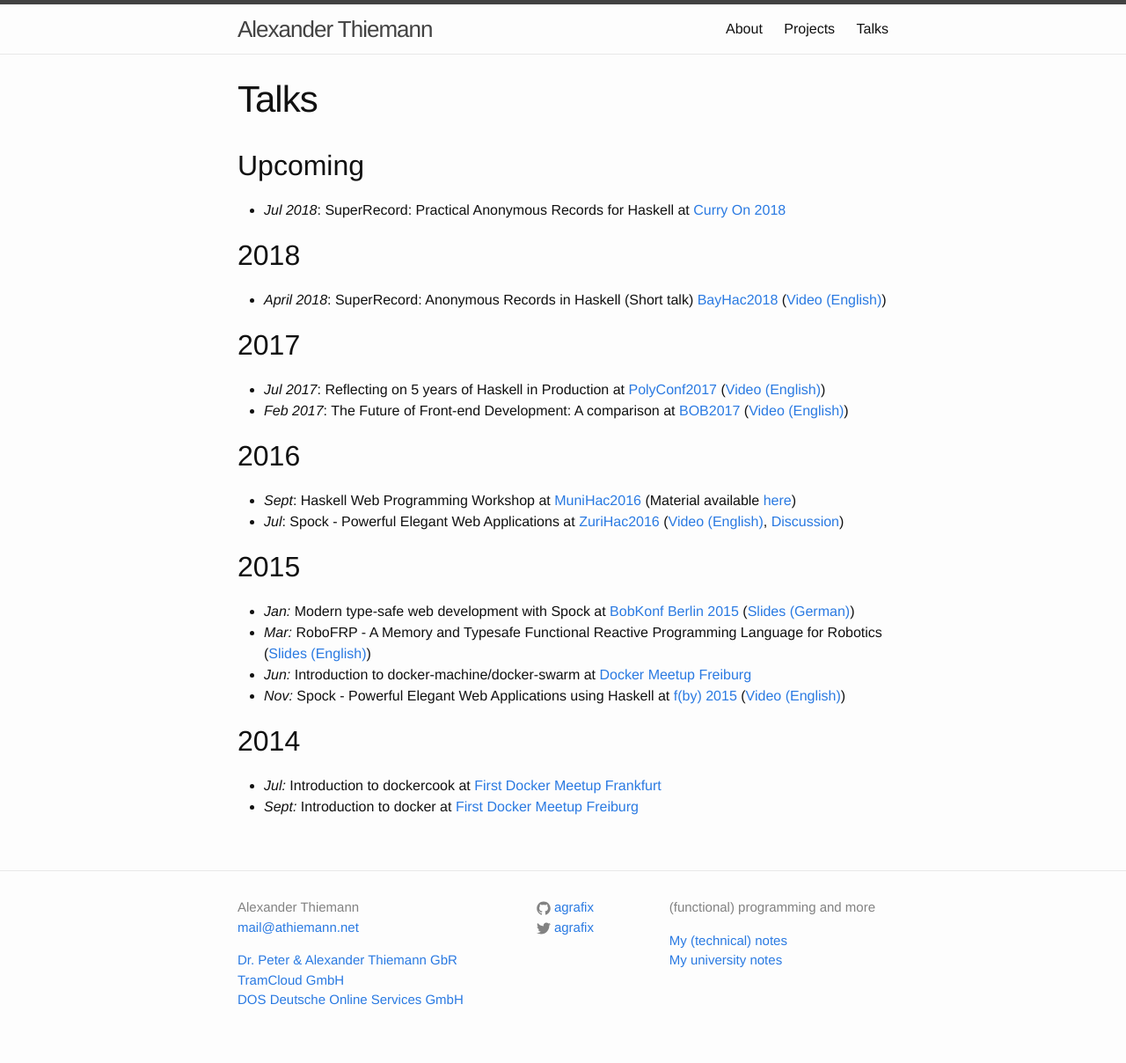
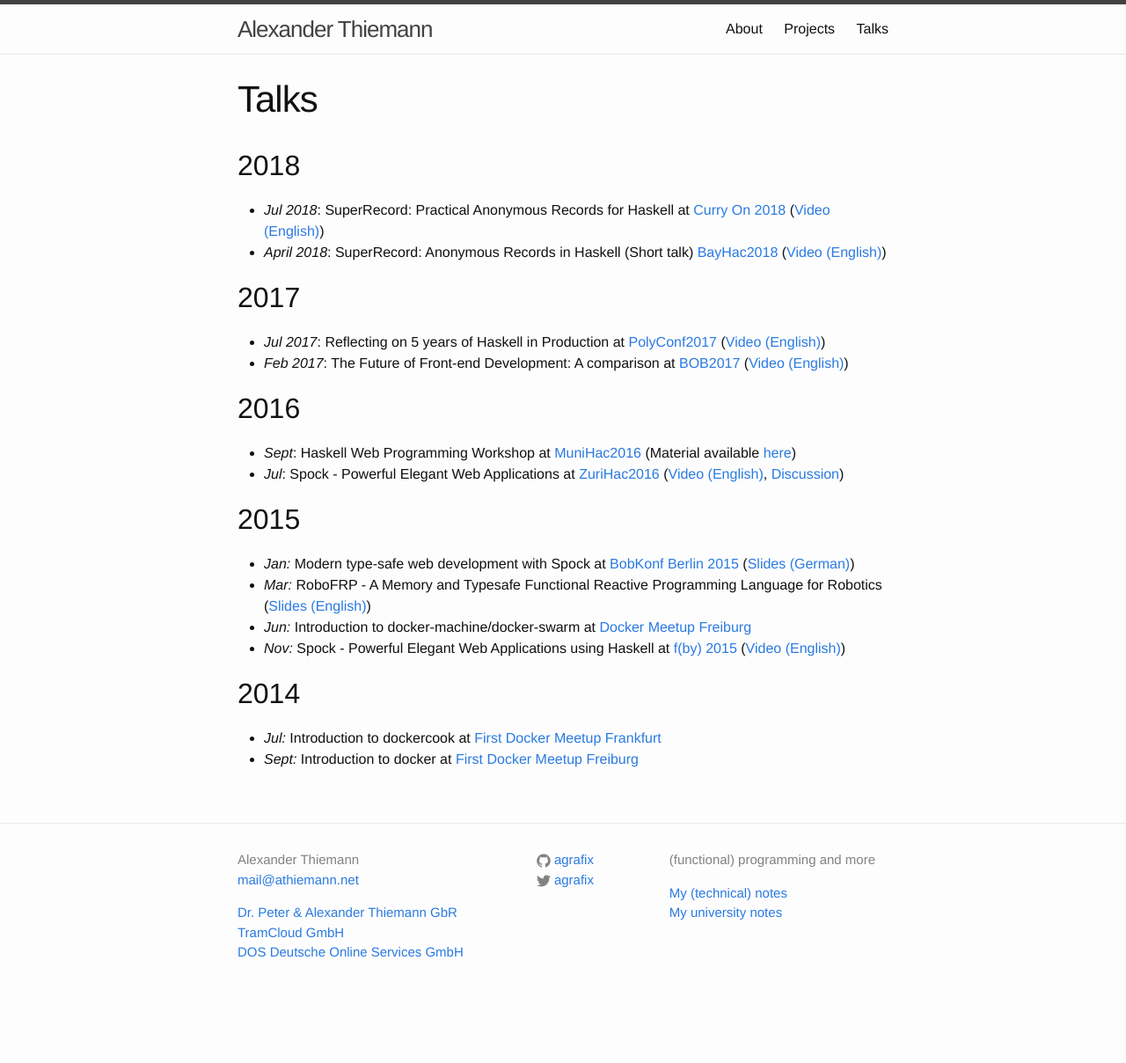
Before and after one commit to agrafix/homepage, a Jekyll site: the page built from talks.md, in a window 1280 px wide. Shown: the whole page at 88% size. Built offline with Jekyll 4.4.1, drawn with Linux system fonts in a browser that asks for light colours; after the commit the page ends 1154 px from its top, so only the background shows below that.

Commit message:
superrecord talk

```diff
--- a/talks.md
+++ b/talks.md
@@ -4,12 +4,9 @@ title: Talks
 permalink: /talks/
 ---
 
-## Upcoming
-
-* *Jul 2018*: SuperRecord: Practical Anonymous Records for Haskell at [Curry On 2018][curry-2018]
-
 ## 2018
 
+* *Jul 2018*: SuperRecord: Practical Anonymous Records for Haskell at [Curry On 2018][curry-2018] ([Video (English)][curry-2018-video])
 * *April 2018*: SuperRecord: Anonymous Records in Haskell (Short talk) [BayHac2018][bayhac-2018] ([Video (English)][bayhac-2018-video])
 
 ## 2017
@@ -50,3 +47,4 @@ permalink: /talks/
 [curry-2018]: http://curry-on.org/2018/sessions/superrecord-practical-anonymous-records-for-haskell.html
 [bayhac-2018]: https://wiki.haskell.org/BayHac2018
 [bayhac-2018-video]: https://www.youtube.com/watch?v=YLMMoYRQvS4
+[curry-2018-video]: https://www.youtube.com/watch?v=Nh0XD2hPV8w
```
